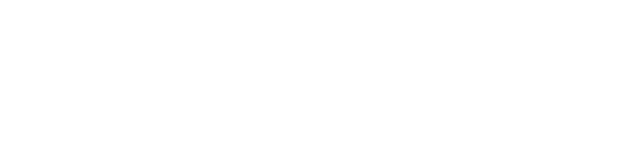
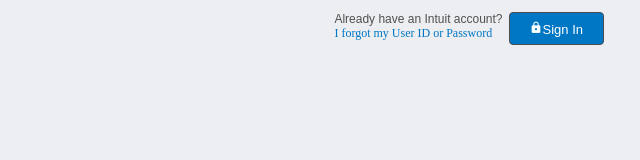
Before and after one commit to WinterCore/microverse-html-forms, a plain HTML site: page index.html in a window 1280 px wide. Shown: the whole page, without its empty margins (640-1280 px from the left). Drawn offline with Linux system fonts and the light colour scheme.

Commit message:
created navbar with css styling

```diff
--- a/assets/css/style.css
+++ b/assets/css/style.css
@@ -11,5 +11,62 @@
 }
 
 body {
+  background-color: #ECEEF1;
+  margin: 0;
+
+}
+nav{
+  display: grid;
+  margin-right: 30px;
+}
+/*styling the top nav*/
+.top-nav{
+  box-sizing: border-box;
+  height: 100%;
+  width: 100%;
+}
+
+.top-nav .user-signin-description p:nth-child(1){
+  color: #505050;
+  font-size:12px ;
+  font-family: Arial, Helvetica, sans-serif;
+}
+.top-nav .user-signin-description a {
+  color: #0077c5;
+  cursor: pointer;
+  text-decoration: none;
+  font-size: 12px;
+}
+.top-nav .user-signin-description .forgot-password{
+  margin-top: 12px;
+}
+.top-nav .user-signin-description .forgot-password p{
   margin: 0;
 }
+button.signin {
+    background: #0077c5;
+    border: 1px solid #4C4C4C;
+    border-radius: 4px;
+    color: white;
+    cursor: pointer;
+    display: block;
+    font-size: 13px;
+    text-transform: capitalize;
+    padding:0 20px 7px;
+    margin: 12px 6px 14px 6px;
+
+ }
+ .material-icons{
+  font-size:13px;
+  margin-top:8px;
+    }
+
+/*Helper Class*/
+.bold { font-weight: bold; }
+.flex { display: flex; }
+.flex.space-between { justify-content: space-between; }
+.flex.align-center { align-items: center; }
+.flex.justify-end { justify-content: flex-end; }
+.washed-out { color: #757575; }
+.active-link{color:#0077c5}
+.font{font-family: Arial, Helvetica, sans-serif;}
--- a/index.html
+++ b/index.html
@@ -3,10 +3,28 @@
 <head>
     <meta charset="UTF-8">
     <meta name="viewport" content="width=device-width, initial-scale=1.0">
+    <link rel="stylesheet" href="https://fonts.googleapis.com/icon?family=Material+Icons">
     <link rel="stylesheet" type="text/css" href="assets/css/style.css">
     <title>Signup page clone (mint.com)</title>
 </head>
 <body>
+    <div class="top-nav">
+     <nav>
+        <div class="user-signin-description flex justify-end">
+             <div class="forgot-password">
+                <p>Already have an Intuit account?</p>
+                <a href class="active-link flex">I forgot my User ID or Password</a>
+            </div>
+            <div class="sign-in-button">
+                <button class="signin active-link font">
+                    <span class="material-icons">lock</span>Sign In
+            </div>
+            </div>
+        </div>
+    </nav>
+
+
+
 
 </body>
 </html>
```
